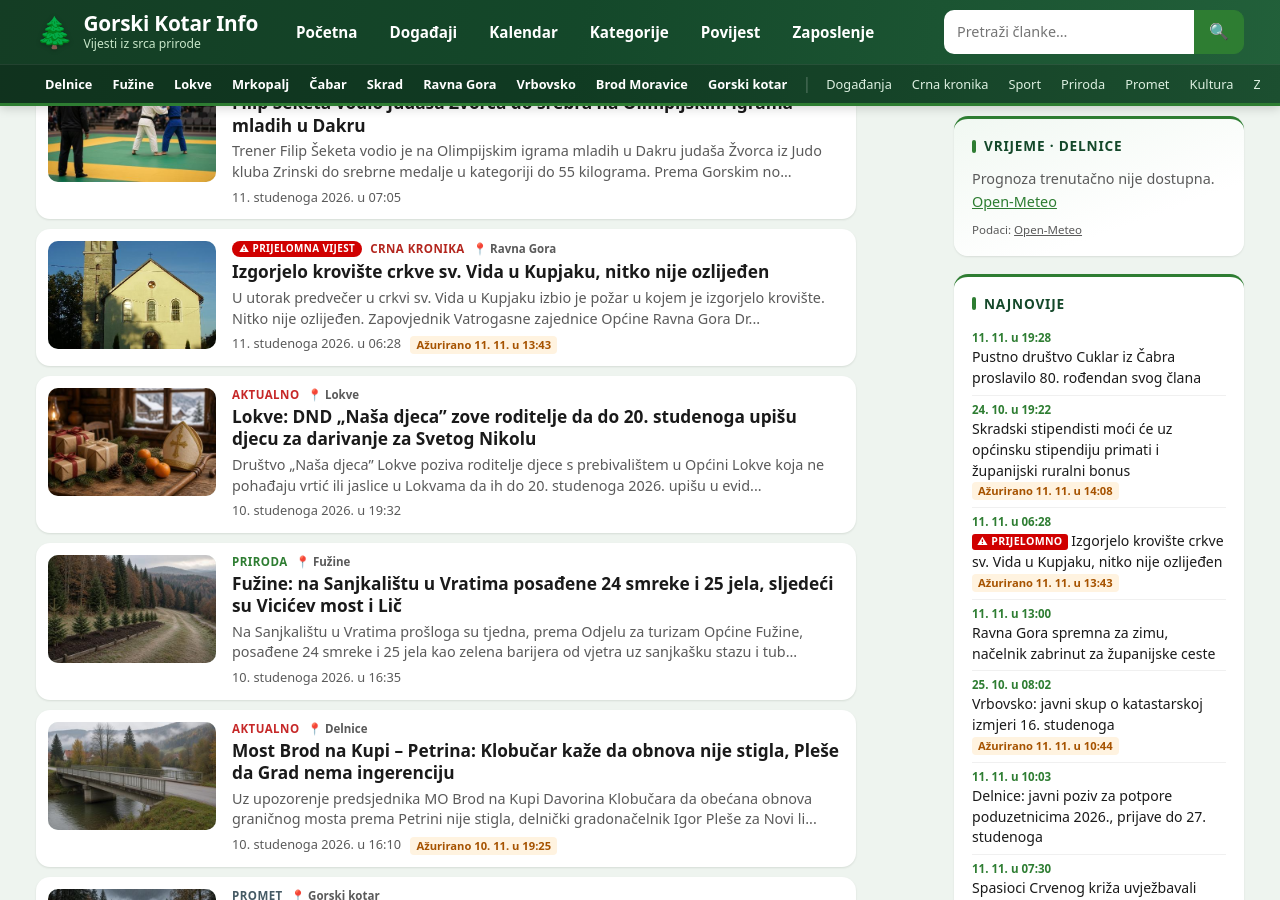
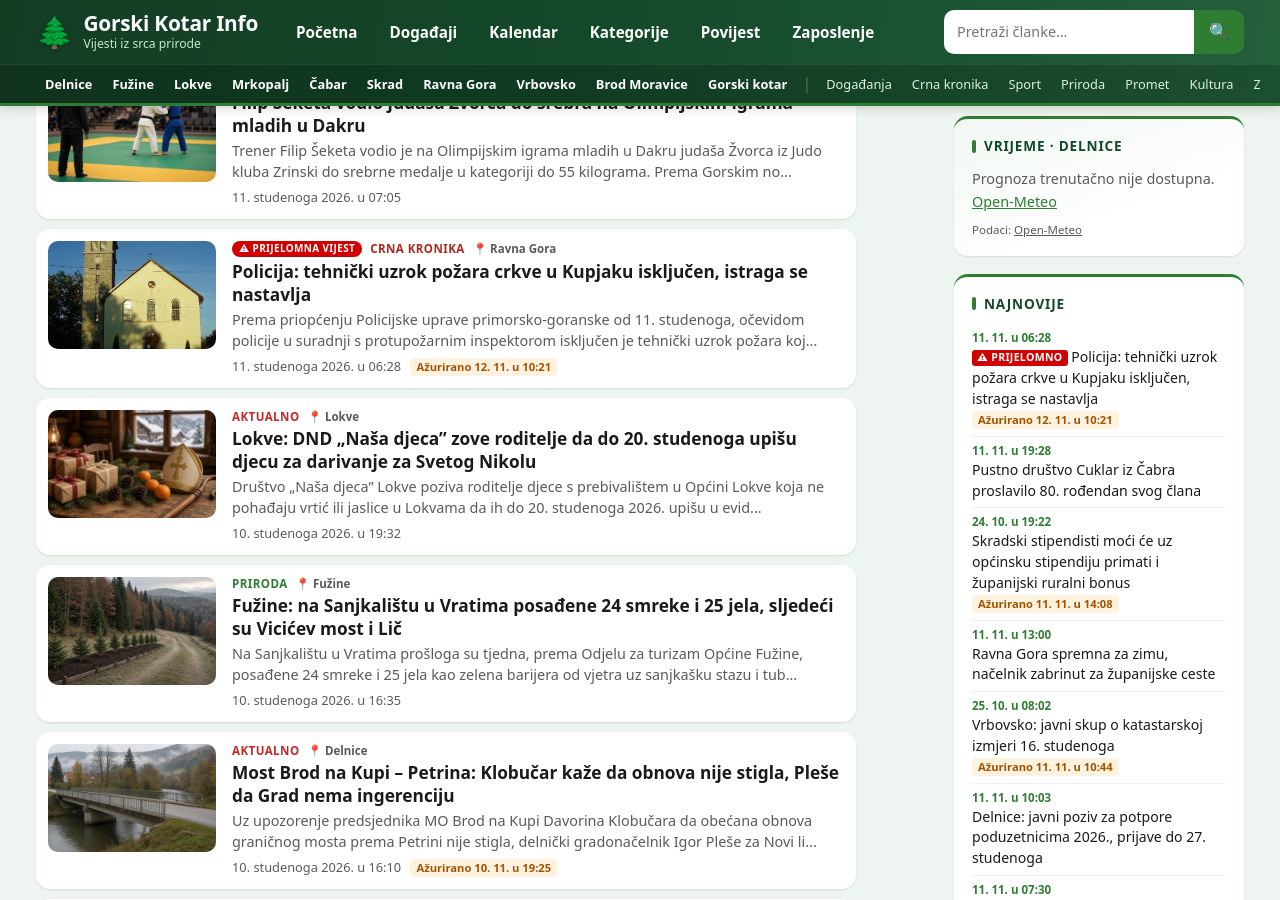
Before and after one commit to MojGK/gorski-kotar.info, a Jekyll site: the page built from arhiva.md, in a window 1280 px wide and 900 px high, scrolled down 965 px. Built offline with Jekyll 4.4.1, drawn with Linux system fonts in a browser that asks for light colours.

Commit message:
Dopuna: požar crkve u Kupjaku – PU PGŽ isključila tehnički uzrok, istraga se nastavlja

```diff
--- a/_posts/2026-11-11-kupjak-crkva-sv-vida-pozar-kroviste.md
+++ b/_posts/2026-11-11-kupjak-crkva-sv-vida-pozar-kroviste.md
@@ -1,14 +1,14 @@
 ---
 layout: post
-title: "Izgorjelo krovište crkve sv. Vida u Kupjaku, nitko nije ozlijeđen"
+title: "Policija: tehnički uzrok požara crkve u Kupjaku isključen, istraga se nastavlja"
 prijelomna: true
 featured: true
 date: 2026-11-11 06:28:00 +0100
-azurirano: 2026-11-11 13:43:24 +0100
+azurirano: 2026-11-12 10:21:00 +0100
 location: Ravna Gora
 type: Crna kronika
 categories: [Ravna Gora, Crna kronika]
-excerpt: "U utorak predvečer u crkvi sv. Vida u Kupjaku izbio je požar u kojem je izgorjelo krovište. Nitko nije ozlijeđen. Zapovjednik Vatrogasne zajednice Općine Ravna Gora Dražen Krepenc rekao je za Radio Gorski kotar da je spašena većina vrijednih predmeta. Kupjak je naselje Općine Ravna Gora, a crkva pripada Župi Skrad."
+excerpt: "Prema priopćenju Policijske uprave primorsko-goranske od 11. studenoga, očevidom policije u suradnji s protupožarnim inspektorom isključen je tehnički uzrok požara koji je 10. studenoga oko 18 sati izbio u crkvi sv. Vida u Kupjaku. Oštećeni su krovna konstrukcija i stražnji dio krova, koji se djelomično urušio. Nitko nije ozlijeđen. Kriminalističko istraživanje se nastavlja; policija mogući uzrok nije navela."
 image: /assets/images/crkva-sv-vida-kupjak-2007.jpg
 image_alt: "Crkva sv. Vida u Kupjaku, fotografija od 1. rujna 2007., prije požara"
 image_credit: "Fotografija (crkva sv. Vida u Kupjaku, 1. 9. 2007. – prije požara): Martinarg / [Wikimedia Commons](https://commons.wikimedia.org/wiki/File:Crkva_svetog_Vida_u_Kupjaku.jpg), [CC BY-SA 3.0](https://creativecommons.org/licenses/by-sa/3.0/)"
@@ -16,7 +16,7 @@ image_position: center 35%
 image_full: true
 ---
 
-U utorak predvečer, **10. studenoga**, u crkvi sv. Vida u **Kupjaku** izbio je požar u kojem je izgorjelo krovište. Nitko nije ozlijeđen. Kupjak je naselje **Općine Ravna Gora**, a crkva pripada **Župi Skrad**.
+Policija je očevidom isključila tehnički uzrok požara koji je u utorak, **10. studenoga**, oko 18 sati izbio u crkvi sv. Vida u **Kupjaku**. Priopćenje [Policijske uprave primorsko-goranske](https://primorsko-goranska-policija.gov.hr/vijesti/kupjak-pozarom-osteceno-kroviste-crkve/36120) objavljeno je 11. studenoga. Uz krovnu konstrukciju oštećen je i stražnji dio krova, koji se djelomično urušio. Nitko nije ozlijeđen. Kriminalističko istraživanje se nastavlja kako bi se utvrdile sve okolnosti nastanka požara; policija mogući uzrok nije navela. Kupjak je naselje **Općine Ravna Gora**, a crkva pripada **Župi Skrad**.
 
 Fotografija uz ovaj članak prikazuje crkvu **prije požara**, u rujnu 2007.
 
@@ -46,9 +46,13 @@ Košmrlj je rekao da su vatrogasci uspjeli sačuvati **zvonik** te iz crkve izni
 
 Izgorjelo je krovište crkve, a nastala je velika materijalna šteta, javila je Hina prema Košmrlju. Brojčana procjena štete u trenutku pisanja nije objavljena. Burin, pozivajući se na preliminarne informacije, piše da je uz krovište stradao i **dio unutrašnjosti**. Hina unutrašnjost izrijekom ne navodi kao izgorjelu, nego kaže da je dio predmeta iz crkve spašen. DVD Ravna Gora u izvješću koje prenosi Novi list navodi da je požarom bio zahvaćen cijeli tavanski prostor te da je, uglavnom, sve što se nalazilo unutar crkve spašeno i spremljeno na sigurno mjesto.
 
-Uzrok požara, prema Košmrlju i Hini, tek treba utvrditi. Burin dodaje da bi ga trebala utvrditi policija nakon što vatrogasci završe posao. Novi list u tekstu od 11. studenoga u 10:20, prenoseći izvješće DVD-a Ravna Gora, piše da će o tome zašto i kako je crkva izgorjela utvrditi istraga koja je u tijeku. Na stranici vijesti [PU primorsko-goranske](https://primorsko-goranska-policija.gov.hr/vijesti/8) prijepodne 11. studenoga i dalje nije bilo priopćenja o ovom požaru. Prema dosadašnjim informacijama koje prenosi Radio Gorski kotar, kao uzrok se smatraju električne instalacije; službeni uzrok bit će poznat nakon očevida.
+Uzrok požara, prema Košmrlju i Hini, tek je trebalo utvrditi. Burin je dodao da bi ga trebala utvrditi policija nakon što vatrogasci završe posao. Novi list u tekstu od 11. studenoga u 10:20, prenoseći izvješće DVD-a Ravna Gora, napisao je da će o tome zašto i kako je crkva izgorjela utvrditi istraga koja je u tijeku.
 
-Nitko nije ozlijeđen. To potvrđuju Hina, Burin, Župa Skrad, izvješće DVD-a Ravna Gora i Krepenc za Radio Gorski kotar.
+Policijska uprava primorsko-goranska u priopćenju od 11. studenoga navodi da je očevidom policijskih službenika, u suradnji s protupožarnim inspektorom, **isključen tehnički uzrok** požara. Policija mogući uzrok nije navela. Kriminalističko istraživanje se nastavlja kako bi se utvrdile sve relevantne činjenice i okolnosti nastanka požara. Ranije su neslužbene informacije i dio medija, među njima Radio Gorski kotar, spominjali tehnički uzrok odnosno električne instalacije; taj je uzrok policija očevidom isključila.
+
+U istom priopćenju policija navodi da je, uz krovnu konstrukciju, oštećen i stražnji dio krova koji se djelomično urušio, te da će se materijalna šteta utvrditi naknadno. Požar su, prema policiji, ugasili pripadnici JVP-a Delnice, DVD-a Ravna Gora, DVD-a Stara Sušica i DVD-a Kupjak. DVD Skrad, kojeg u svojim izvješćima spominju Krepenc, DVD Ravna Gora i Župa Skrad, u policijskom priopćenju nije naveden.
+
+Nitko nije ozlijeđen. To potvrđuju policija, Hina, Burin, Župa Skrad, izvješće DVD-a Ravna Gora i Krepenc za Radio Gorski kotar.
 
 ## Reakcije
 
@@ -68,7 +72,7 @@ U javnoj pretrazi [Registra kulturnih dobara RH](https://registar.kulturnadobra.
 
 ## Što dalje
 
-Župa je pozvala na molitvu za duhovnu i materijalnu obnovu i poručila da će, uz Božju pomoć i zajedništvo, obnoviti ono što je stradalo. Konkretan plan obnove, rokovi ili poziv na novčanu pomoć s brojem računa u objavljenim izvorima nisu navedeni. Službeni uzrok požara i konačan opseg štete ostaju na utvrđivanju nadležnih službi, nakon očevida.
+Župa je pozvala na molitvu za duhovnu i materijalnu obnovu i poručila da će, uz Božju pomoć i zajedništvo, obnoviti ono što je stradalo. Konkretan plan obnove, rokovi ili poziv na novčanu pomoć s brojem računa u objavljenim izvorima nisu navedeni. Policija je očevidom isključila tehnički uzrok, a kriminalističko istraživanje se nastavlja. Konačan opseg štete ostat će na utvrđivanju nadležnih službi.
 
 ---
 
@@ -79,5 +83,8 @@ U javnoj pretrazi [Registra kulturnih dobara RH](https://registar.kulturnadobra.
 - *Burin, „Večeras gorjela crkva u Kupjaku…“, 10. 11. 2026. u 22:42 ([burin.hr](https://burin.hr/veceras-gorjela-crkva-u-kupjaku-steta-velika-izgorjelo-kroviste-i-unutrasnjost-u-gasenju-angaziran-veci-broj-vatrogasaca-iz-goranskih-postrojbi/))*
 - *Novi list, Marinko Krmpotić, „Vatrogasci otkrili detalje o požaru crkve u Kupjaku: ‘Učinili smo sve kako bi šteta bila što manja’“, 11. 11. 2026. u 10:20 ([novilist.hr](https://www.novilist.hr/rijeka-regija/gorski-kotar/vatrogasci-otkrili-detalje-o-pozaru-crkve-u-kupjaku-ucinili-smo-sve-kako-bi-steta-bila-sto-manja/))*
 - *Radio Gorski kotar, „U požaru izgorjelo krovište na crkvi sv. Vida u Kupjaku“, 11. 11. 2026. ([rgk.hr](https://rgk.hr/u-pozaru-izgorjelo-kroviste-na-crkvi-sv-vida-u-kupjaku/))*
+- *Policijska uprava primorsko-goranska, „Kupjak: Požarom oštećeno krovište crkve“, 11. 11. 2026. ([primorsko-goranska-policija.gov.hr](https://primorsko-goranska-policija.gov.hr/vijesti/kupjak-pozarom-osteceno-kroviste-crkve/36120))*
 - *Općina Ravna Gora, „O Ravnoj Gori“ ([ravnagora.hr](https://www.ravnagora.hr/o-ravnoj-gori/))*
 - *skrad.com, Župa ([skrad.com/zupa](https://skrad.com/zupa/))*
+
+*Ispravak/dopuna 12. 11.: prema priopćenju Policijske uprave primorsko-goranske tehnički uzrok je isključen; ranije smo prema neslužbenim informacijama naveli tehnički uzrok.*
```
